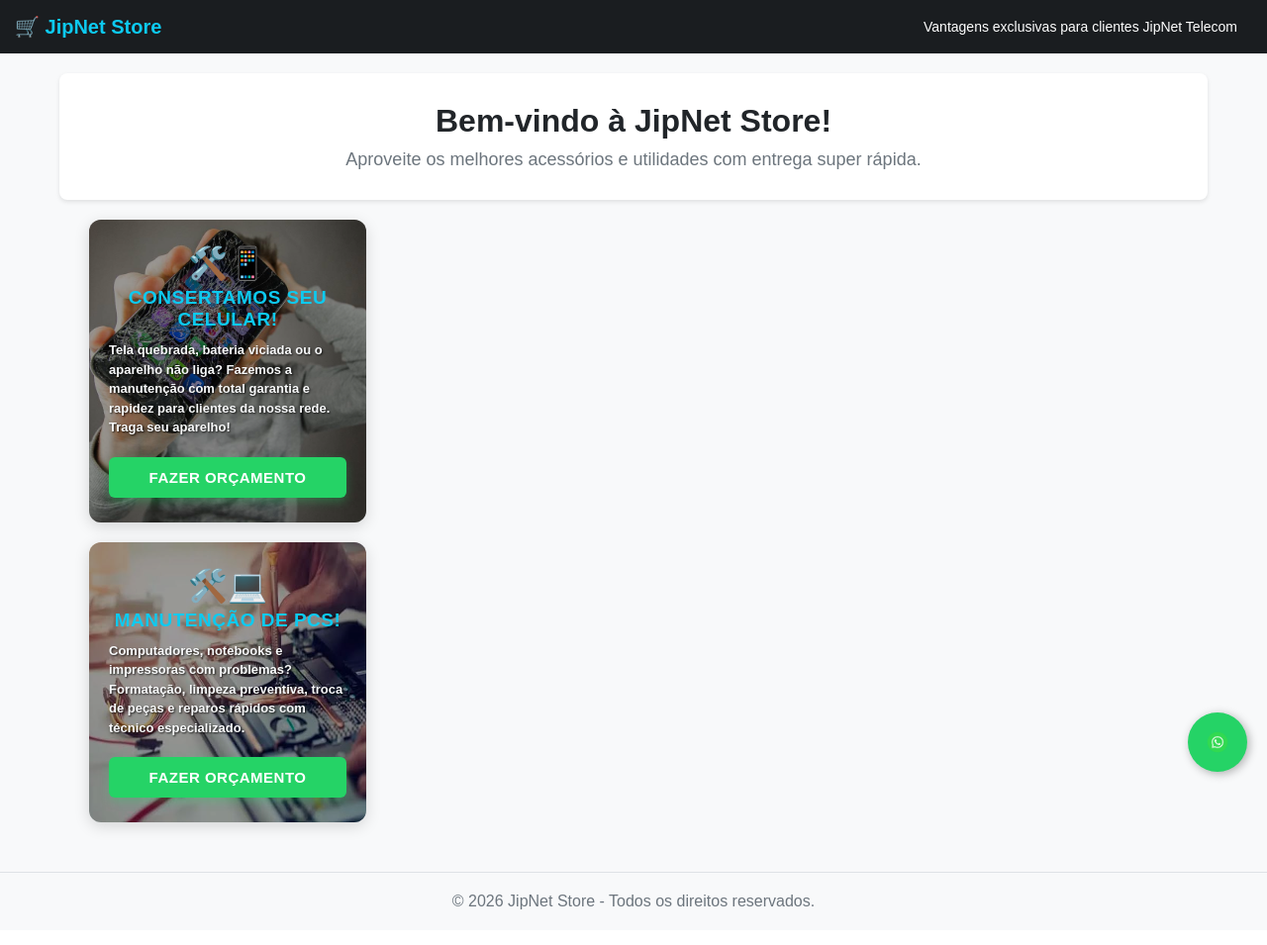
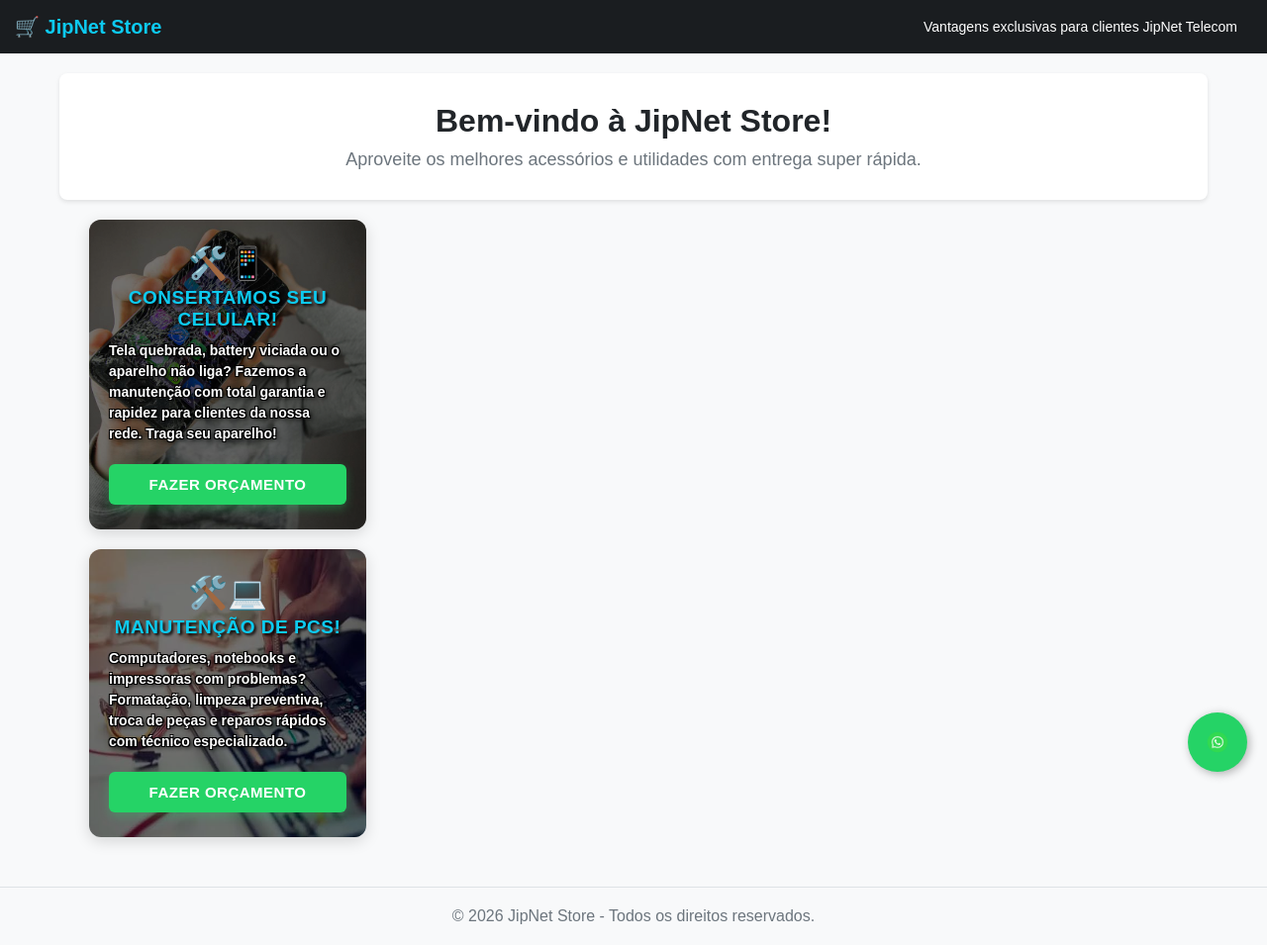
Before and after one commit to techpapelpe-spec/jipnet-store, a Flask app: page / in a window 1280 px wide. Shown: the whole page at 99% size. Before the commit the page ends 919 px from the top, so only its background shows below. Run offline with Flask 3, Linux system fonts and the light colour scheme; data that the repository does not hold is empty; some libraries are stand-ins or nearby versions.

Commit message:
ajust banner

```diff
--- a/templates/loja.html
+++ b/templates/loja.html
@@ -33,9 +33,9 @@
             box-sizing: border-box;
         }
 
-        /* Camada escura suave translúcida: clareia a foto e dá leitura perfeita ao texto branco */
+        /* AJUSTADO: Camada escura equilibrada para dar destaque máximo e nitidez ao texto */
         .banner-overlay-dark {
-            background: rgba(0, 0, 0, 0.4);
+            background: rgba(0, 0, 0, 0.55);
             padding: 25px 20px;
             display: flex;
             flex-direction: column;
@@ -43,6 +43,17 @@
             box-sizing: border-box;
             width: 100%;
             color: #ffffff;
+        }
+
+        /* TEXTOS COM SOMBRA REFORÇADA PARA LEITURA PERFEITA */
+        .texto-nitido-banner {
+            margin: 0;
+            color: #ffffff;
+            font-size: 14px;
+            line-height: 1.5;
+            text-align: left;
+            font-weight: bold;
+            text-shadow: 2px 2px 4px #000000, -1px -1px 0 #000, 1px -1px 0 #000, -1px 1px 0 #000, 1px 1px 0 #000;
         }
 
         /* BOTÃO DO ORÇAMENTO */
@@ -100,16 +111,16 @@
         <!-- COLUNA DA ESQUERDA COM OS DOIS BANNERS -->
         <div class="coluna-servicos">
 
-            <!-- 1º BANNER: CONSERTO DE CELULAR (Imagem tela.png bem destacada) -->
+            <!-- 1º BANNER: CONSERTO DE CELULAR -->
             <div class="banner-servico-box" style="background-image: url('/static/tela.png');">
                 <div class="banner-overlay-dark">
                     <div>
                         <span style="font-size: 32px; display: block; margin-bottom: 5px; text-align: center;">🛠️📱</span>
-                        <h2 style="margin: 0 0 10px 0; color: #0dcaf0; font-size: 19px; font-weight: bold; text-transform: uppercase; text-align: center; letter-spacing: 0.5px;">
+                        <h2 style="margin: 0 0 10px 0; color: #0dcaf0; font-size: 19px; font-weight: bold; text-transform: uppercase; text-align: center; letter-spacing: 0.5px; text-shadow: 2px 2px 3px #000;">
                             Consertamos seu Celular!
                         </h2>
-                        <p style="margin: 0; color: #f8f9fa; font-size: 13px; line-height: 1.5; text-align: left; font-weight: bold; text-shadow: 1px 1px 2px rgba(0,0,0,0.8);">
-                            Tela quebrada, bateria viciada ou o aparelho não liga? Fazemos a manutenção com total garantia e rapidez para clientes da nossa rede. Traga seu aparelho!
+                        <p class="texto-nitido-banner">
+                            Tela quebrada, battery viciada ou o aparelho não liga? Fazemos a manutenção com total garantia e rapidez para clientes da nossa rede. Traga seu aparelho!
                         </p>
                     </div>
                     <a href="https://wa.me."
@@ -120,15 +131,15 @@
                 </div>
             </div>
 
-            <!-- 2º BANNER: MANUTENÇÃO DE COMPUTADORES (Imagem conserto.png) -->
+            <!-- 2º BANNER: MANUTENÇÃO DE COMPUTADORES -->
             <div class="banner-servico-box" style="background-image: url('/static/conserto.png');">
                 <div class="banner-overlay-dark">
                     <div>
                         <span style="font-size: 32px; display: block; margin-bottom: 5px; text-align: center;">🛠️💻</span>
-                        <h2 style="margin: 0 0 10px 0; color: #0dcaf0; font-size: 19px; font-weight: bold; text-transform: uppercase; text-align: center; letter-spacing: 0.5px;">
+                        <h2 style="margin: 0 0 10px 0; color: #0dcaf0; font-size: 19px; font-weight: bold; text-transform: uppercase; text-align: center; letter-spacing: 0.5px; text-shadow: 2px 2px 3px #000;">
                             Manutenção de PCs!
                         </h2>
-                        <p style="margin: 0; color: #f8f9fa; font-size: 13px; line-height: 1.5; text-align: left; font-weight: bold; text-shadow: 1px 1px 2px rgba(0,0,0,0.8);">
+                        <p class="texto-nitido-banner">
                             Computadores, notebooks e impressoras com problemas? Formatação, limpeza preventiva, troca de peças e reparos rápidos com técnico especializado.
                         </p>
                     </div>
```
Also changed, not shown: 1 other file.
